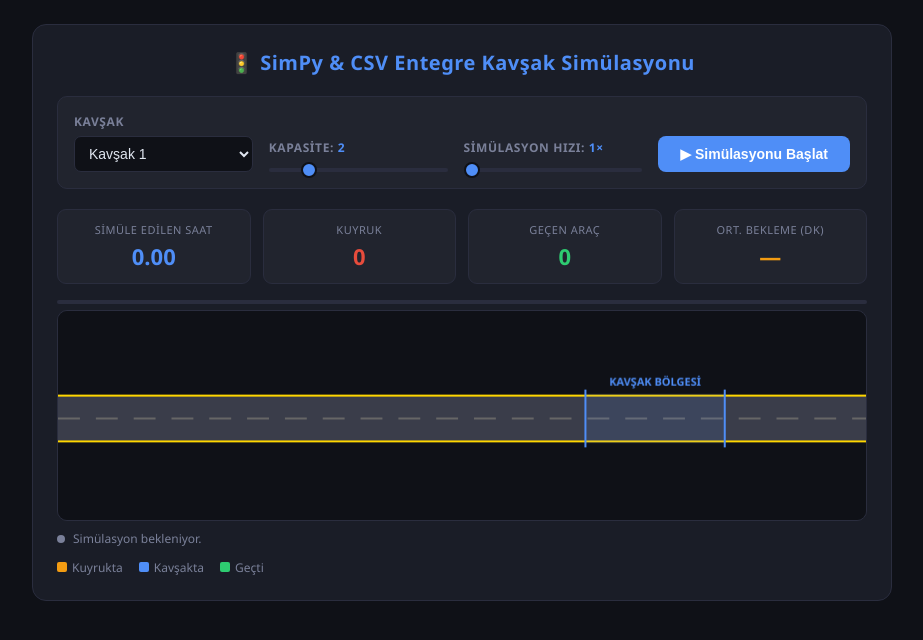
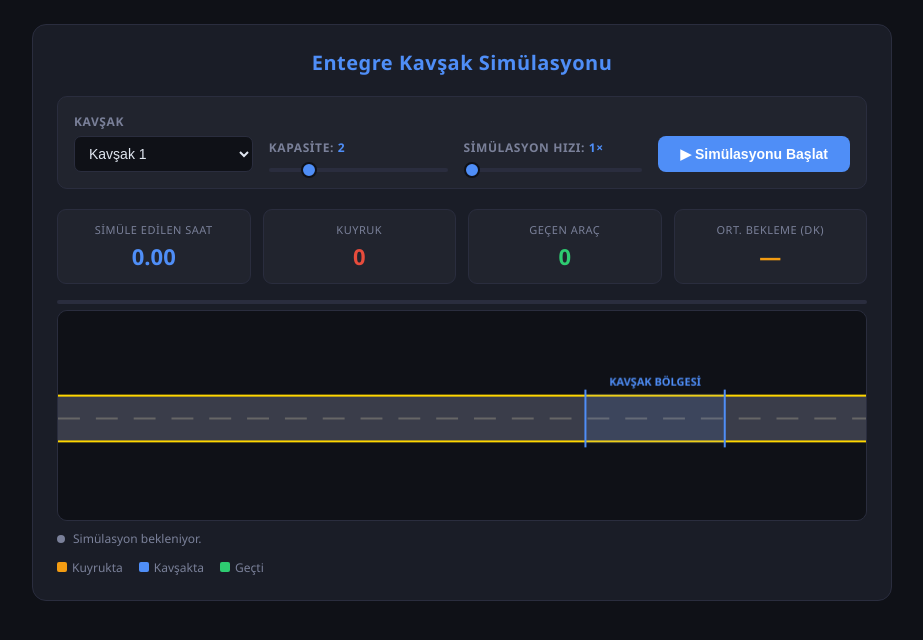
Before and after one commit to yagodogan/benzetim_prog, a Flask app: page / in a window 1280 px wide. Shown: the top 640 px of the page, without its empty margins (178-1101 px from the left). Run offline with Flask 3, Linux system fonts and the light colour scheme.

Commit message:
chore: interface updated.

```diff
--- a/templates/index.html
+++ b/templates/index.html
@@ -8,8 +8,7 @@
 </head>
 <body>
     <div class="container">
-        <h1>🚦 SimPy &amp; CSV Entegre Kavşak Simülasyonu</h1>
-
+        <h1>Entegre Kavşak Simülasyonu</h1>
         <div class="controls">
             <div class="control-group">
                 <label>Kavşak</label>
```
Also changed, not shown: README.md.
